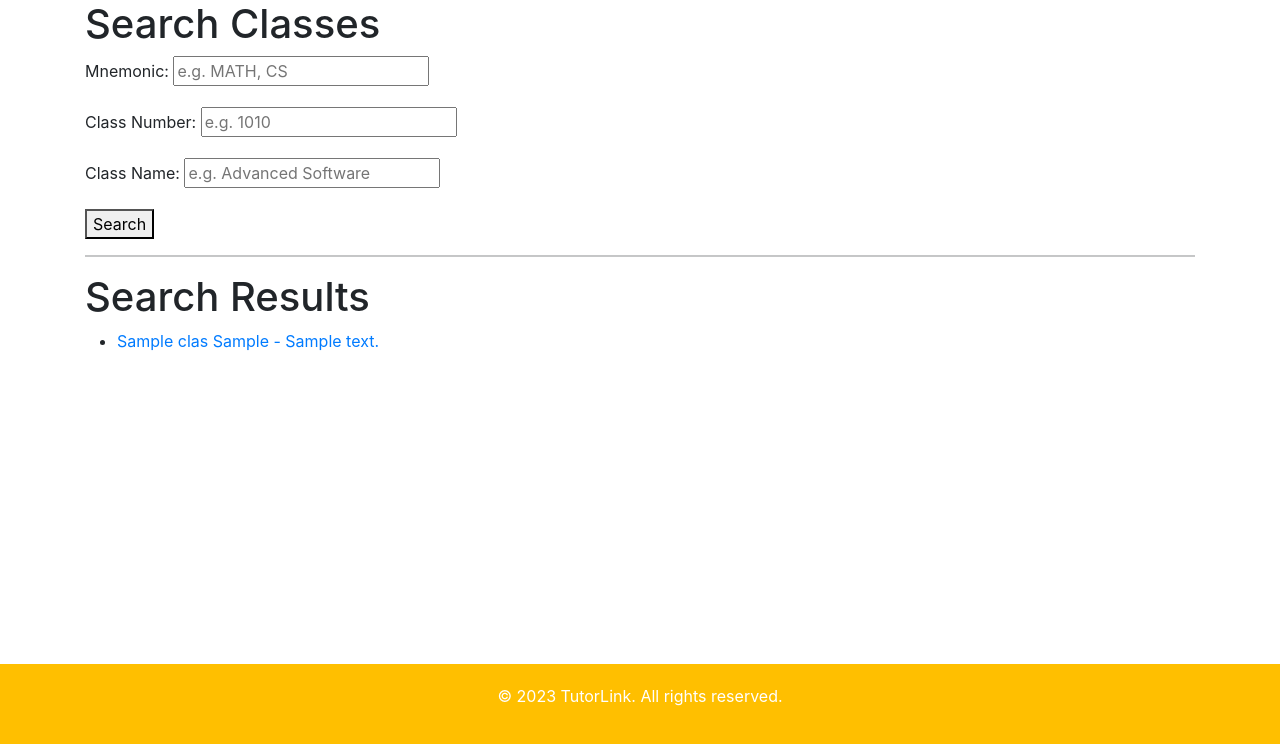
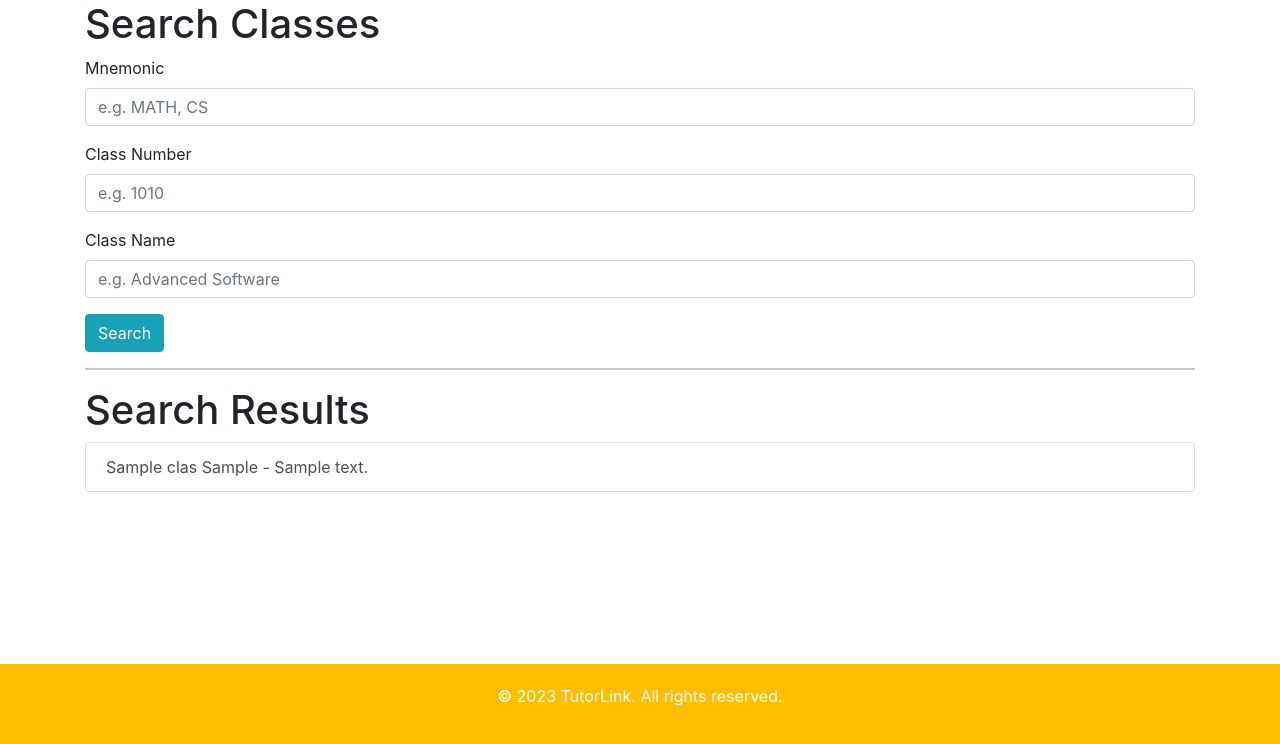
Before and after one commit to kaukabrizvi/tutorlink, a Django app: page /search_classes/ in a window 1280 px wide. Shown: the part 56-800 px from the top of the page. Run offline with Django 4.2, Linux system fonts and the light colour scheme; tables that the repository leaves empty hold one stand-in row (values such as "Sample post"); some libraries are stand-ins or nearby versions.

Commit message:
Bug Fixes and Bootstrap
Fixed some bugs and added bootstrap to search classes and upcoming sesh for tutors.

```diff
--- a/mainapp/models.py
+++ b/mainapp/models.py
@@ -15,8 +15,8 @@ class TutorSesh(models.Model):
     has_rated = models.BooleanField(default=False)
 
     def is_upcoming(self):
-        sesh_datetime = datetime.combine(self.date, self.time)
-        return sesh_datetime > datetime.now()
+        sesh_datetime = datetime.datetime.combine(self.date, self.time)
+        return sesh_datetime > datetime.datetime.now()
 class Class(models.Model):
     id = models.UUIDField(primary_key=True, default=uuid.uuid4, editable=False)
     subject = models.CharField(max_length=50)
--- a/mainapp/templates/mainapp/landing_page.html
+++ b/mainapp/templates/mainapp/landing_page.html
@@ -110,13 +110,15 @@
                         <div class="card-body">
                             <h1>Upcoming Tutoring Sessions</h1>
                             {% if profile.accepted_list.all %}
+                            <ul class="list-group">
                             {% for accept in profile.accepted_list.all %}
                             {% for sesh in profile.schedule_list.all %}
                             {% if sesh.student == accept %}
-                            <li>{{accept}} on {{sesh.date}} at {{sesh.time}}</li>
+                            <li class="list-group-item d-flex">{{accept}} on {{sesh.date}} at {{sesh.time}}</li>
                             {% endif %}
                             {% endfor %}
                             {% endfor %}
+                            </ul>
                             {% else %}
                             <p>You have no scheduled sessions</p>
                             {% endif %}
@@ -133,7 +135,7 @@
                                 {% for sesh in profile.schedule_list.all %}
                                 {% if sesh.student == student %}
                                     <label class="btn btn-primary">
-                                      <input type="checkbox" autocomplete="off" value="{{sesh.id}}"> {{student}} on {{sesh.date}} at {{sesh.time}}
+                                      <input name="sesh" type="checkbox" autocomplete="off" value="{{sesh.id}}"> {{student}} on {{sesh.date}} at {{sesh.time}}
                                     </label>
                                 {% endif %}
                                 {% endfor %}
--- a/mainapp/templates/mainapp/review.html
+++ b/mainapp/templates/mainapp/review.html
@@ -1,4 +1,4 @@
-{% extends 'base.html' %}
+{% extends 'mainapp/base.html' %}
 
 {% block content %}
 
--- a/mainapp/templates/mainapp/search_classes.html
+++ b/mainapp/templates/mainapp/search_classes.html
@@ -4,7 +4,7 @@
     <h1>Search Classes</h1>
     <form method="get">
         {% csrf_token %}
-        {{ form.as_p }}
+        {{ form.as_p|crispy }}
         <button type="submit">Search</button>
     </form>
 
--- a/mainapp/templates/mainapp/search_results.html
+++ b/mainapp/templates/mainapp/search_results.html
@@ -1,17 +1,17 @@
 {% extends 'mainapp/base.html' %}
-
+{% load crispy_forms_tags %}
 {% block content %}
     <h1>Search Classes</h1>
     <form method="GET" action="{% url 'search_classes' %}">
-        {{ form.as_p }}
-        <button type="submit">Search</button>
+        {{ form|crispy }}
+        <button class="btn btn-info" type="submit">Search</button>
     </form>
     {% if classes %}
         <hr>
         <h1>Search Results</h1>
-        <ul>
+        <ul class="list-group">
             {% for c in classes %}
-                <li><a href="{% url 'expand_class' course_id=c.id %}">{{ c.subject }} {{ c.catalog_nbr }} - {{ c.descr }}</a></li>
+                <a class="list-group-item list-group-item-action d-flex justify-content-between align-items-center"" href="{% url 'expand_class' course_id=c.id %}">{{ c.subject }} {{ c.catalog_nbr }} - {{ c.descr }}</a>
             {% endfor %}
         </ul>
     {% endif %}
--- a/mainapp/views.py
+++ b/mainapp/views.py
@@ -210,6 +210,7 @@ def add_tutor_to_profile(request): #need to figure out how we're going to connec
                 return HttpResponseRedirect(reverse("tutorSearch"))
 
 def accept_student_to_profile(request):
+        print(request.POST)
         theSesh = TutorSesh.objects.get(id=request.POST["sesh"])
         theUser = Profile.objects.get(user=theSesh.tutor)
         theStudent = Profile.objects.get(user=theSesh.student)
```
